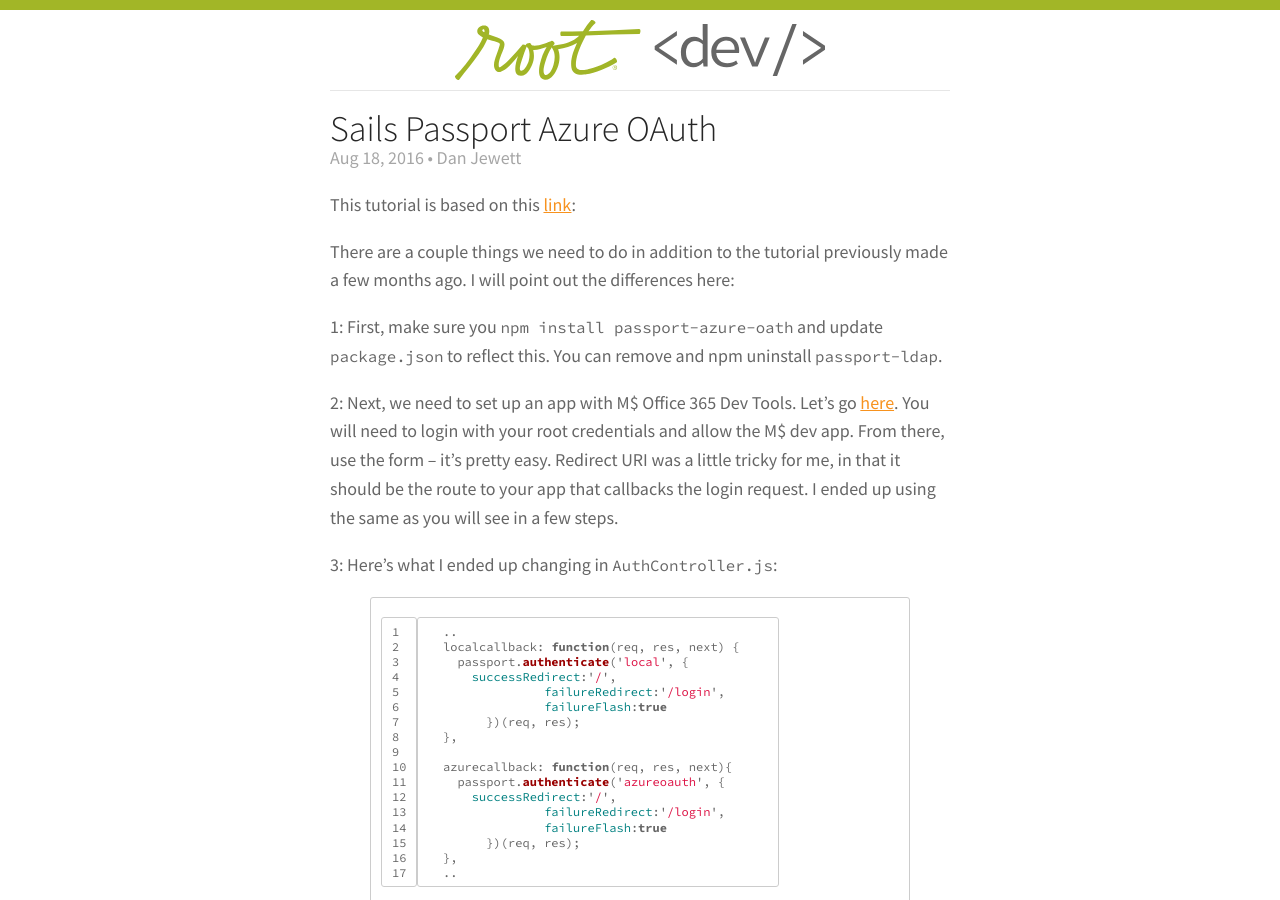
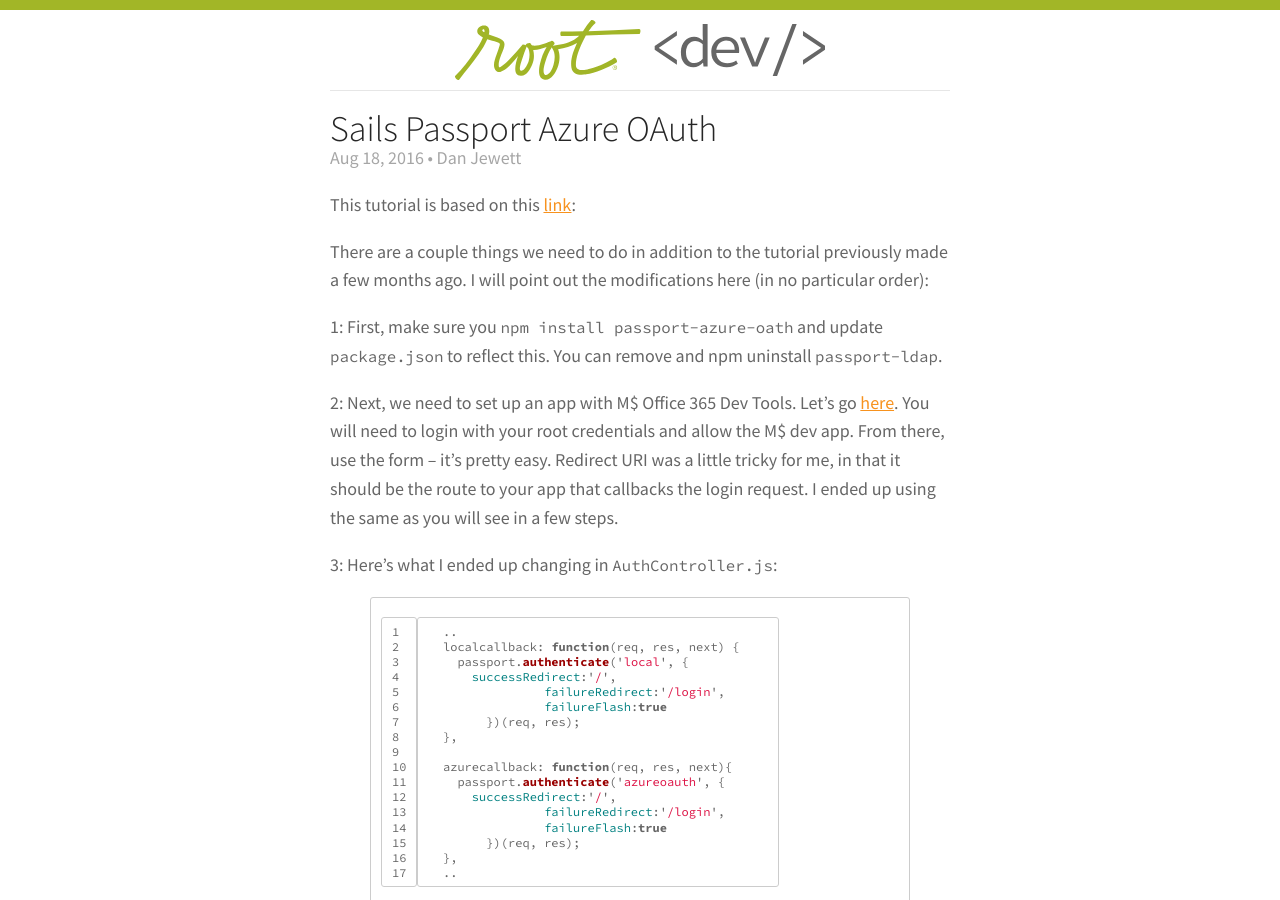
Before and after one commit to rootinc/rootinc.github.io, a Jekyll site: the page built from _posts/2016-08-18-sails-passport-azure-oauth.md, in a window 1280 px wide and 900 px high. Built offline with Jekyll 4.4.1, drawn with Linux system fonts in a browser that asks for light colours.

Commit message:
Update 2016-08-18-sails-passport-azure-oauth.md

```diff
--- a/_posts/2016-08-18-sails-passport-azure-oauth.md
+++ b/_posts/2016-08-18-sails-passport-azure-oauth.md
@@ -8,7 +8,7 @@
 ---
 This tutorial is based on this [link][link1]:
 
-There are a couple things we need to do in addition to the tutorial previously made a few months ago.  I will point out the differences here:
+There are a couple things we need to do in addition to the tutorial previously made a few months ago.  I will point out the modifications here (in no particular order):
 
 1: First, make sure you `npm install passport-azure-oath` and update `package.json` to reflect this.  You can remove and npm uninstall `passport-ldap`.
 
```
